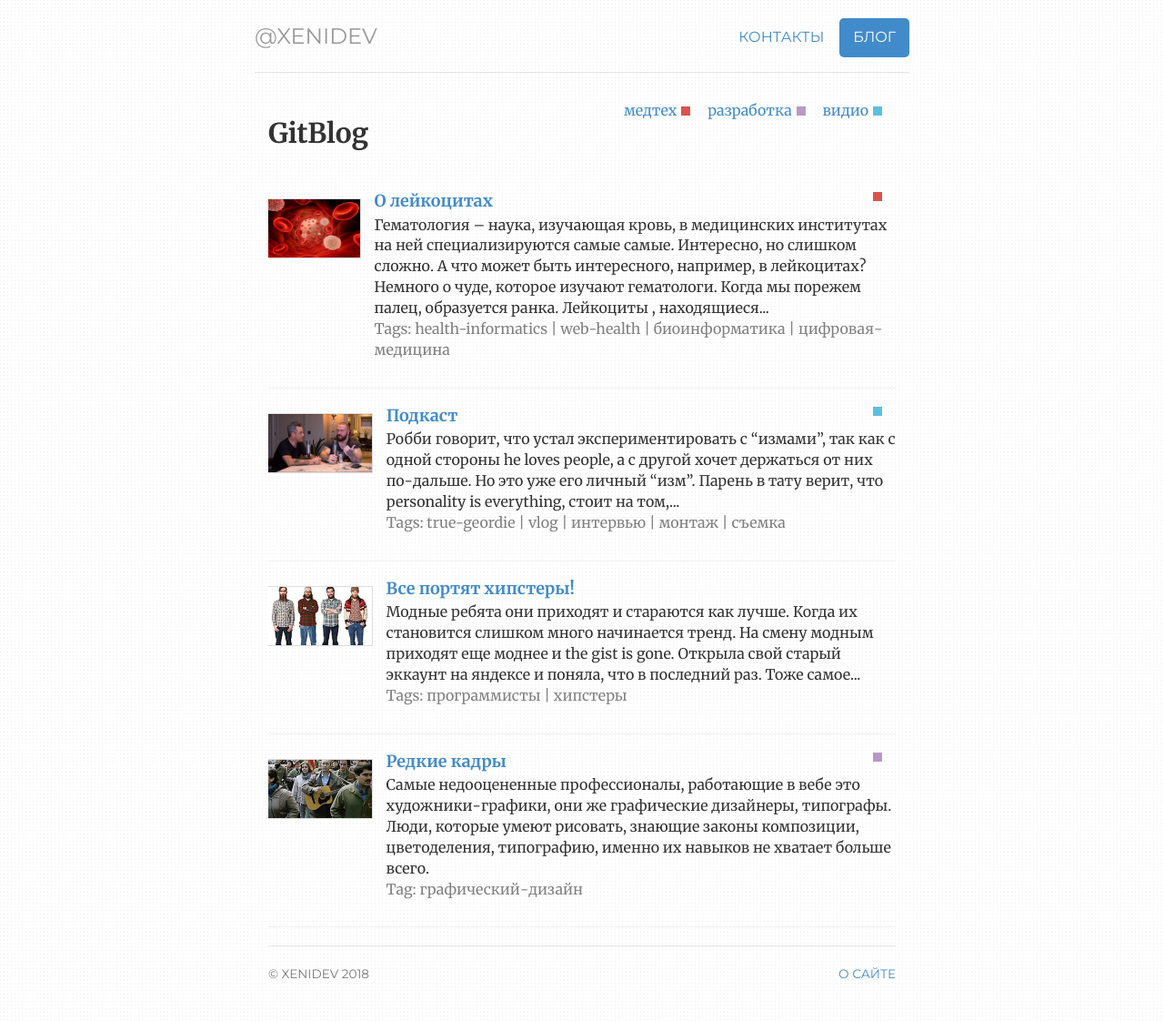
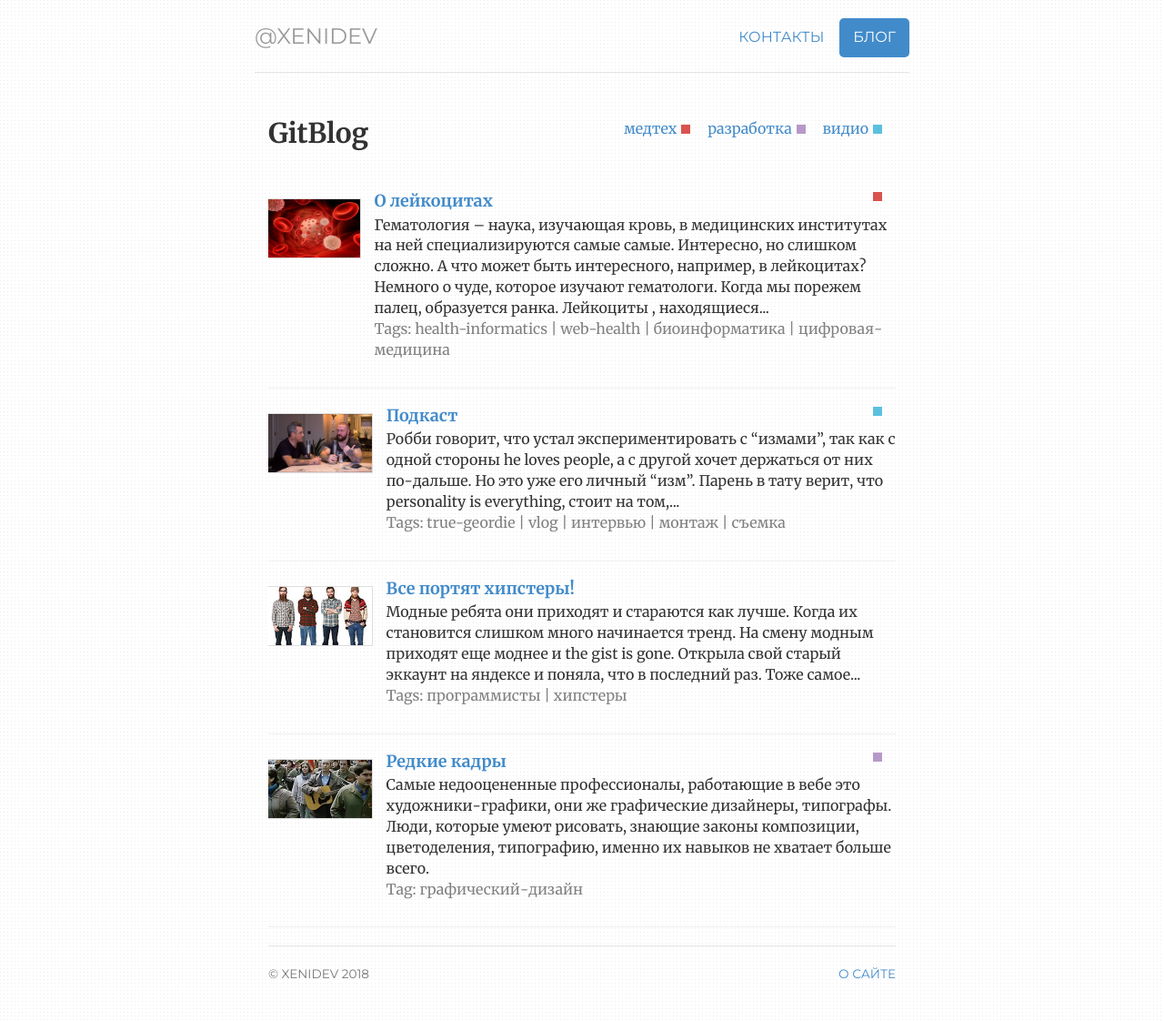
Before and after one commit to ValeraS/xenidev.github.io, a Jekyll site: the page built from notes/index.html, in a window 1280 px wide. Shown: the whole page at 91% size. Built offline with Jekyll 4.4.1, drawn with Linux system fonts in a browser that asks for light colours.

Commit message:
Update style.css

```diff
--- a/css/style.css
+++ b/css/style.css
@@ -506,7 +506,11 @@ html, body{
 }
 
 
-
+/* Info Box */
+.row.info-box {
+    display: flex;
+    align-items: center;
+}
 
 
 /* Single Post */
```
